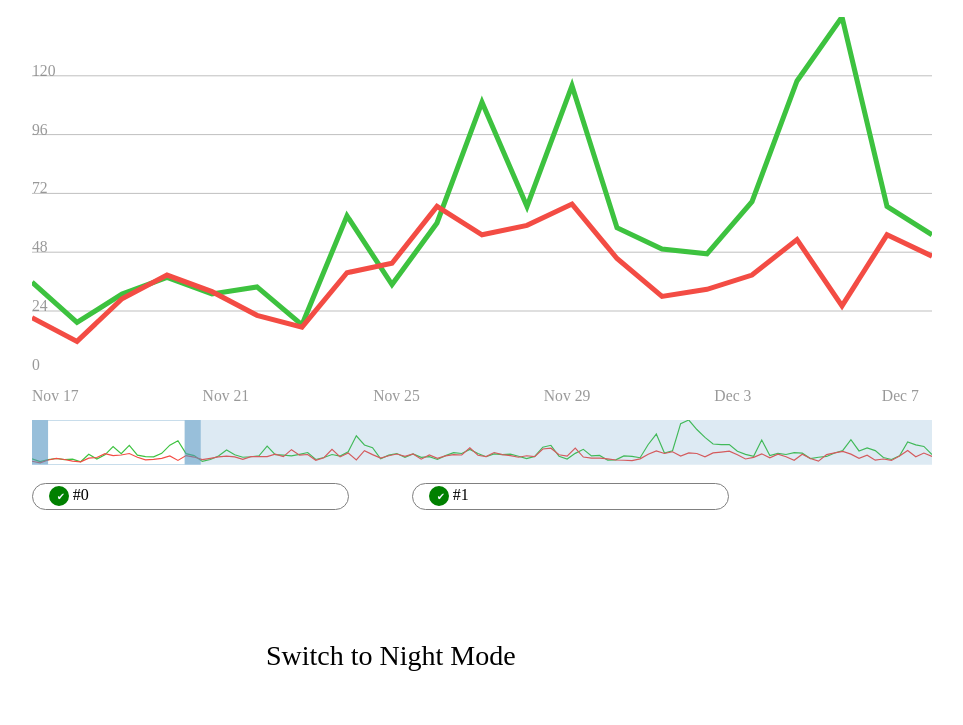
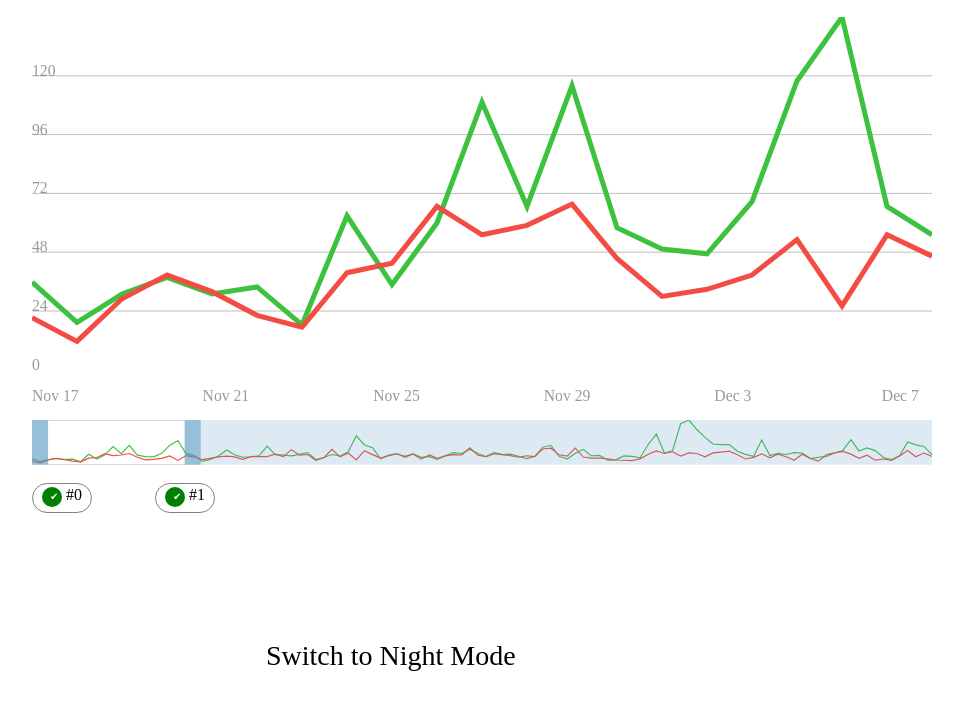
Before and after one commit to Viapatis/Graph, a website built with webpack: page index.html in a window 1280 px wide. Shown: the part 75-800 px from the top of the page, without its empty margins (158-1121 px from the left). Built offline with nearby package versions, Linux system fonts and the light colour scheme.

Commit message:
change button style

```diff
--- a/src/css/graph.css
+++ b/src/css/graph.css
@@ -72,7 +72,6 @@
 .switchButton{
     border:2px solid;
     border-radius: 50%;
-    margin:2px 0 1px 5%;
     outline: 0 !important;
     font-size:10px;
     width:20px;
@@ -82,9 +81,10 @@
     border:1px solid gray;
     border-radius: 30px;
     height: 25px;
-    width: 35%;
+    max-width: 35%;
     margin: 2% 7% 0 0;
     display: inline-block;
+    padding: 2px 1% 1px 1%;
 }
 .switch>span{
     margin:auto;
```
